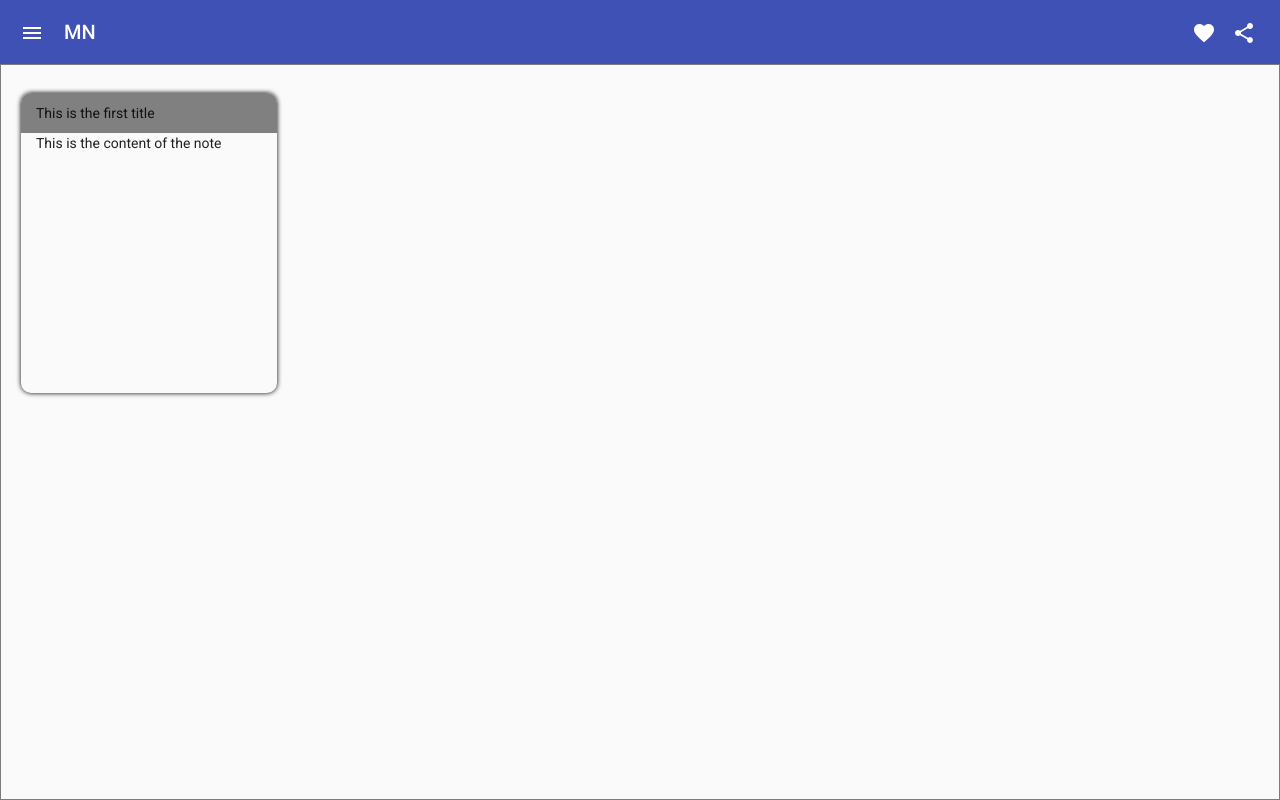
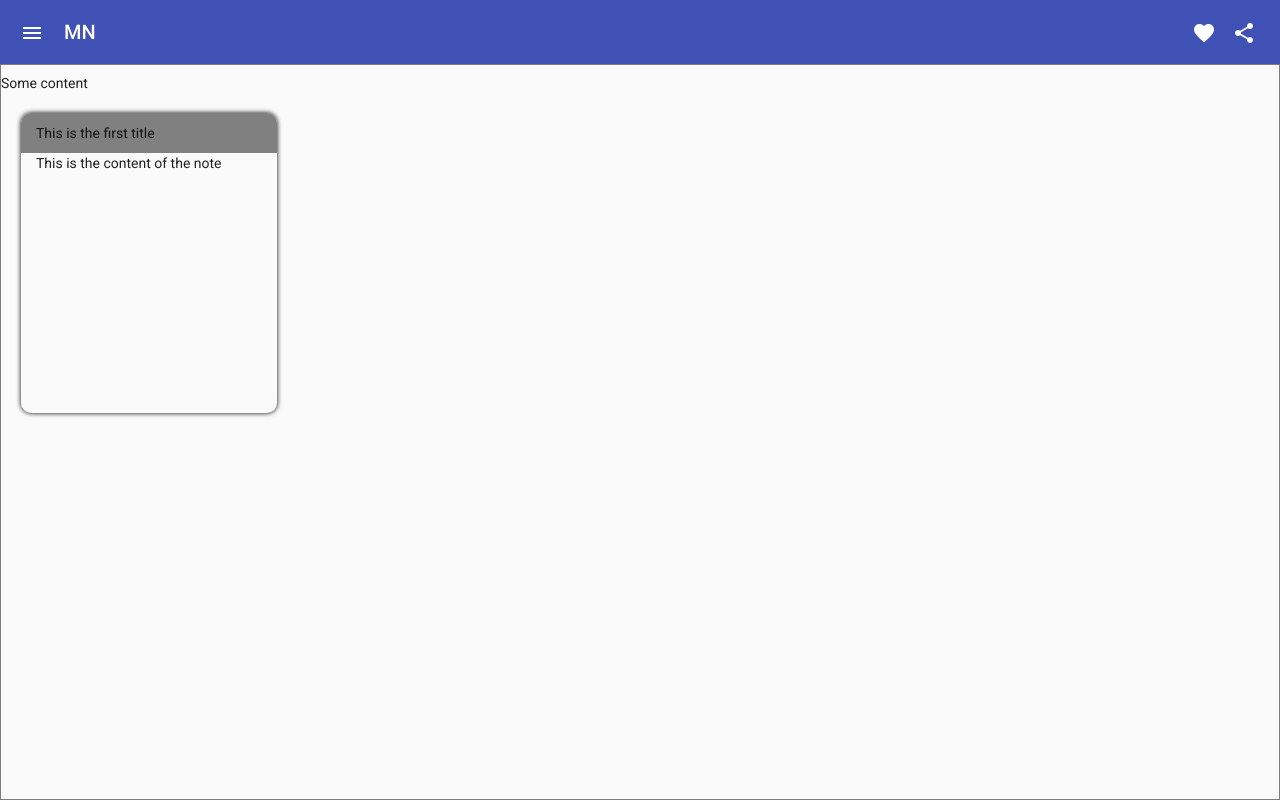
Before and after one commit to Dawit-Aseged/MAD-Notes, an Angular app: page / in a window 1280 px wide. Built offline with nearby package versions, Linux system fonts and the light colour scheme.

Commit message:
Started a note component module
Doesn't work. Needs a hell of a lot of fixing

```diff
--- /dev/null
+++ b/src/app/notes/note-content/note-content.component.css
@@ -0,0 +1,3 @@
+.strikethrough {
+  text-decoration: line-through;
+}
--- /dev/null
+++ b/src/app/notes/note-content/note-content.component.html
@@ -0,0 +1,9 @@
+<div class="normalNote" *ngIf="!isTodo; else todo">
+  <span>{{content}}</span>
+</div>
+<ng-template #todo>
+  <div class="singleTodo" *ngFor="let todo of arrayOfTodo" >
+    <mat-checkbox #checkbox></mat-checkbox>
+    <span [ngClass] = "{strikethrough: checkbox.checked}">{{todo}}</span>
+  </div>
+</ng-template>
--- /dev/null
+++ b/src/app/notes/note-content/note-content.component.ts
@@ -0,0 +1,30 @@
+import { Component, Input, OnInit, OnChanges } from '@angular/core';
+
+@Component({
+  selector: 'app-note-content',
+  templateUrl: './note-content.component.html',
+  styleUrls: ['./note-content.component.css']
+})
+export class NoteContentComponent implements OnInit {
+
+  isTodo!: boolean;
+  @Input() arrayOfTodo: string[] | undefined;
+  @Input() content: string = "Content Not Provided";
+  constructor() { }
+
+  ngOnInit(): void {
+    // if(this.arrayOfTodo === undefined)
+    //   this.isTodo = false;
+    // this.isTodo = this.arrayOfTodo?.length != 0;
+
+    // console.log(this.isTodo)
+    // console.log(this.arrayOfTodo?.toString)
+
+    this.arrayOfTodo?.forEach(element => {
+
+    });
+  }
+
+
+
+}
--- a/src/app/sidenav/sidenav.component.html
+++ b/src/app/sidenav/sidenav.component.html
@@ -58,5 +58,6 @@
 
 
 </mat-nav-list>
+<app-note-content content="Some content"></app-note-content>
   <ng-content></ng-content>
 </mat-drawer-container>
```
Also changed, not shown: src/app/app.module.ts (+6 -2 lines), 1 other file (tests, documents, lock files or other folders).
